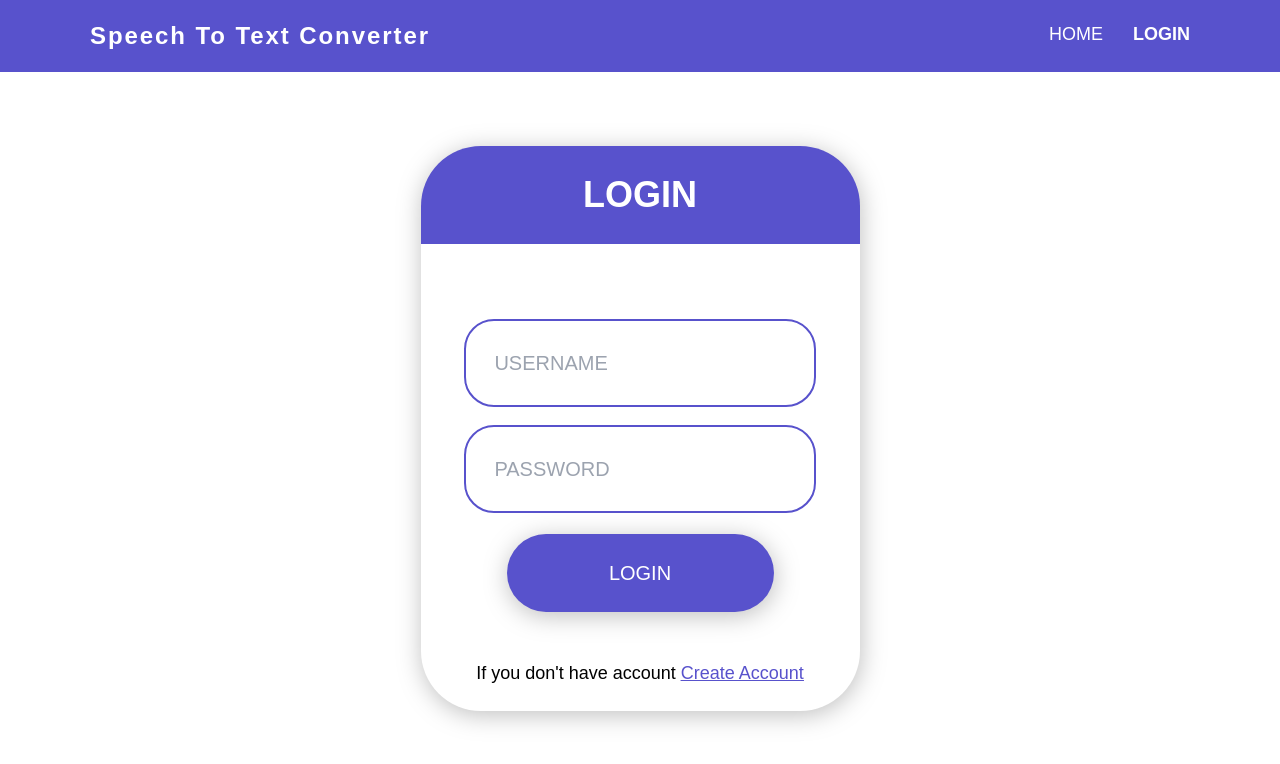
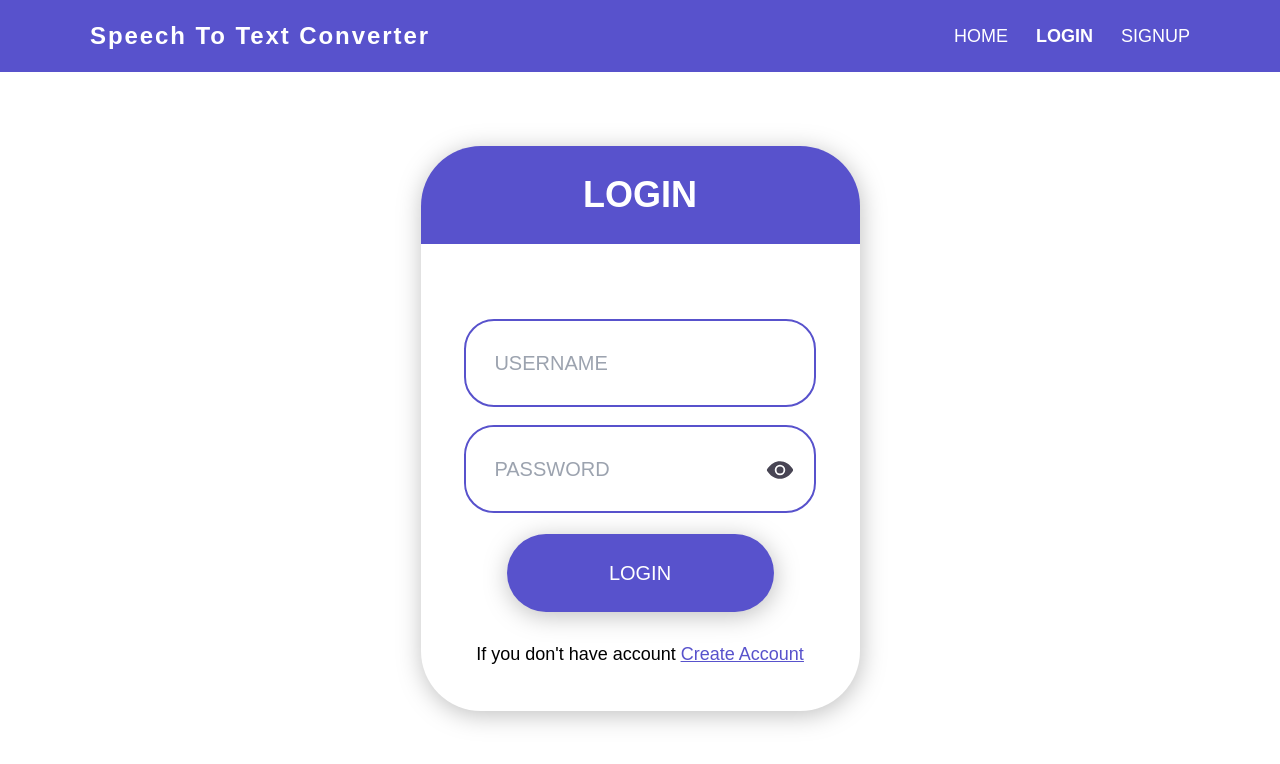
Before and after one commit to garvbahal/Speech_to_text, a React (Create React App) app in the folder frontend/: page /login in a window 1280 px wide. Shown: the top 764 px of the page. Built offline with nearby package versions, Linux system fonts and the light colour scheme.

Commit message:
final touchups

```diff
--- a/frontend/src/components/NavBar.js
+++ b/frontend/src/components/NavBar.js
@@ -17,7 +17,7 @@ const NavBar = ({ token, setToken }) => {
 
   return (
     <div className="bg-BlueSpeech ">
-      <div className="w-[90%] relative max-w-[1100px] mx-auto flex justify-between py-[20px]">
+      <div className="w-[90%] relative max-w-[1100px] mx-auto flex items-center justify-between py-[20px]">
         <div className=" font-poppins text-2xl text-white tracking-[0.12rem] font-bold cursor-pointer">
           <NavLink to="/">Speech To Text Converter</NavLink>
         </div>
@@ -30,11 +30,11 @@ const NavBar = ({ token, setToken }) => {
           {isOpen ? <X size={28} /> : <Menu size={28} />}
         </button>
 
-        <div className="hidden md:flex space-x-[30px]">
+        <div className="hidden md:flex space-x-7">
           <NavLink
             to="/"
             className={`${
-              location.pathname === "/" ? `font-semibold` : `font-normal`
+              location.pathname === "/" ? `font-semibold ` : `font-normal`
             }  font-poppins text-lg  text-white transition-all duration-200`}
           >
             HOME
@@ -52,21 +52,35 @@ const NavBar = ({ token, setToken }) => {
                 HISTORY
               </NavLink>
               <button
-                className="font-poppins text-white text-lg font-medium"
+                className="font-poppins  text-white text-lg font-medium"
                 onClick={handleLogOut}
               >
                 LOG OUT
               </button>
             </div>
           ) : (
+            <div className="flex gap-x-7">
               <NavLink
                 to="/login"
                 className={`${
-                location.pathname === "/login" ? `font-semibold` : `font-normal`
-              }  font-poppins text-lg  text-white transition-all duration-200`}
+                  location.pathname === "/login"
+                    ? `font-semibold `
+                    : `font-normal`
+                }  font-poppins text-lg text-white transition-all duration-200`}
               >
                 LOGIN
               </NavLink>
+              <NavLink
+                to="/signup"
+                className={`${
+                  location.pathname === "/signup"
+                    ? `font-semibold `
+                    : `font-normal `
+                }  font-poppins text-lg  text-white transition-all duration-200`}
+              >
+                SIGNUP
+              </NavLink>
+            </div>
           )}
         </div>
 
@@ -111,6 +125,7 @@ const NavBar = ({ token, setToken }) => {
               </button>
             </div>
           ) : (
+            <div className="flex flex-col items-center">
               <NavLink
                 to="/login"
                 className={`${
@@ -122,6 +137,18 @@ const NavBar = ({ token, setToken }) => {
               >
                 LOGIN
               </NavLink>
+              <NavLink
+                to="/signup"
+                className={`${
+                  location.pathname === "/signup"
+                    ? `font-semibold underline`
+                    : `font-normal`
+                } font-poppins text-lg text-white`}
+                onClick={() => setIsOpen(false)}
+              >
+                SIGNUP
+              </NavLink>
+            </div>
           )}
         </div>
       </div>
--- a/frontend/src/pages/HomePage.js
+++ b/frontend/src/pages/HomePage.js
@@ -1,6 +1,7 @@
-import React from "react";
+import React, { useEffect } from "react";
 import MainSection from "../components/MainSection";
 import { motion } from "framer-motion";
+import Vector_1 from "../utils/Vector_1.svg";
 
 const HomePage = ({ token }) => {
   return (
@@ -8,7 +9,7 @@ const HomePage = ({ token }) => {
       initial={{ opacity: 0, x: -10 }}
       animate={{ opacity: 1, x: 0, transition: { duration: 0.8 } }}
     >
-      <div className="w-[90%] max-w-[1100px] mx-auto flex flex-col">
+      <div className="w-[90%] max-w-[1100px] mx-auto flex flex-col relative">
         <h2 className=" mt-[62px] font-poppins text-[2.0225rem] font-normal text-BlueSpeech text-center leading-8">
           Effortlessly convert your voice into text with our speech-to-text
           converter
@@ -18,6 +19,9 @@ const HomePage = ({ token }) => {
         </p>
 
         <MainSection token={token} />
+        <div className="absolute -right-[220px] -top-[50px] -z-10">
+          <img src={Vector_1} />
+        </div>
       </div>
     </motion.div>
   );
--- a/frontend/src/pages/LoginPage.js
+++ b/frontend/src/pages/LoginPage.js
@@ -4,6 +4,7 @@ import axios from "axios";
 import toast from "react-hot-toast";
 import { motion } from "framer-motion";
 import Loader from "../components/Loader";
+import { IoEye, IoEyeOff } from "react-icons/io5";
 
 const LoginPage = ({ token, setToken }) => {
   const navigate = useNavigate();
@@ -12,6 +13,7 @@ const LoginPage = ({ token, setToken }) => {
     username: "",
     password: "",
   });
+  const [passwordVisible, setPasswordVisible] = useState(false);
 
   function handleInputChange(event) {
     const { name, value } = event.target;
@@ -60,39 +62,51 @@ const LoginPage = ({ token, setToken }) => {
       animate={{ opacity: 1, x: 0, transition: { duration: 0.8 } }}
     >
       <div className="flex w-[90%] max-w-[1100px] mx-auto justify-center items-center">
-        <div className="w-[439px] h-[565px] overflow-hidden rounded-[60px] flex flex-col drop-shadow-[1px_4px_12px_rgba(0,0,0,0.25)] mt-[74px]">
-          <div className="w-full h-[17.35%] bg-BlueSpeech text-white flex justify-center items-center font-poppins font-bold text-4xl">
+        <div className="w-[90%] max-w-[439px] h-[450px] md:h-[565px] overflow-hidden rounded-[60px] flex flex-col drop-shadow-[1px_4px_12px_rgba(0,0,0,0.25)] mt-[74px]">
+          <div className="w-full h-[17.35%] bg-BlueSpeech text-white flex justify-center items-center font-poppins font-bold text-3xl md:text-4xl">
             LOGIN
           </div>
 
           <div className="w-full h-[82.65%] flex flex-col  bg-white">
-            <div className="w-[80%] mx-auto mt-[75px] mb-[18px] text-xl">
+            <div className="w-[80%] mx-auto mt-[40px] md:mt-[75px] mb-[18px] text-xl">
               <input
                 type="text"
                 value={formData.username}
                 name="username"
                 placeholder="USERNAME"
                 onChange={handleInputChange}
-                className=" appearance-none border-2 border-BlueSpeech p-[1.75rem] rounded-[30px] w-full outline-none placeholder:text-xl "
+                className=" appearance-none border-2 border-BlueSpeech p-[1rem] md:p-[1.75rem] rounded-[20px] md:rounded-[30px] w-full outline-none placeholder:text-base  md:placeholder:text-xl "
               />
             </div>
-            <div className="w-[80%] mx-auto mb-[21px] text-xl">
+            <div className="w-[80%] mx-auto mb-[21px] border-2 rounded-[20px] md:rounded-[30px] border-BlueSpeech text-xl relative">
               <input
-                type="password"
+                type={`${passwordVisible ? "text" : "password"}`}
                 value={formData.password}
                 name="password"
                 placeholder="PASSWORD"
                 onChange={handleInputChange}
-                className=" appearance-none border-2 border-BlueSpeech p-[1.75rem] rounded-[30px] w-full outline-none placeholder:text-xl "
+                className=" appearance-none  p-[1rem] md:p-[1.75rem] rounded-[20px] md:rounded-[30px] w-[85%]  outline-none placeholder:text-base md:placeholder:text-xl "
               />
+              <button
+                onClick={() => {
+                  setPasswordVisible(!passwordVisible);
+                }}
+                className="absolute top-[16px] right-[5px] md:right-[20px] md:top-[29px] "
+              >
+                {passwordVisible ? (
+                  <IoEyeOff size={28} color="#484554" />
+                ) : (
+                  <IoEye size={28} color="#484554" />
+                )}
+              </button>
             </div>
             <button
-              className=" bg-BlueSpeech drop-shadow-[1px_4px_12px_rgba(0,0,0,0.25)] text-white w-[267px] h-[78px] rounded-full text-xl mx-auto"
+              className=" bg-BlueSpeech drop-shadow-[1px_4px_12px_rgba(0,0,0,0.25)] text-white w-[80%] max-w-[267px] h-[50px] md:h-[78px] rounded-full text-xl mx-auto"
               onClick={handleLogin}
             >
               {isLoading ? <Loader /> : <p>LOGIN</p>}
             </button>
-            <div className="mt-[47px] text-nowrap mx-auto text-md lg:text-lg">
+            <div className=" mt-[28px] text-nowrap flex flex-col md:block items-center mx-auto text-base lg:text-lg">
               If you don't have account{" "}
               <span className="text-BlueSpeech underline">
                 <NavLink to="/signup">Create Account</NavLink>
--- a/frontend/src/pages/SignUpPage.js
+++ b/frontend/src/pages/SignUpPage.js
@@ -4,6 +4,7 @@ import toast from "react-hot-toast";
 import { useNavigate } from "react-router-dom";
 import { motion } from "framer-motion";
 import Loader from "../components/Loader";
+import { IoEye, IoEyeOff } from "react-icons/io5";
 
 const SignUpPage = ({ token }) => {
   const navigate = useNavigate();
@@ -12,6 +13,7 @@ const SignUpPage = ({ token }) => {
     username: "",
     password: "",
   });
+  const [passwordVisible, setPasswordVisible] = useState(false);
 
   function handleInputChange(event) {
     const { name, value } = event.target;
@@ -57,34 +59,46 @@ const SignUpPage = ({ token }) => {
       animate={{ opacity: 1, x: 0, transition: { duration: 0.8 } }}
     >
       <div className="flex w-[90%] max-w-[1100px] mx-auto justify-center items-center">
-        <div className="w-[439px] h-[565px] overflow-hidden rounded-[60px] flex flex-col drop-shadow-[1px_4px_12px_rgba(0,0,0,0.25)] mt-[74px]">
-          <div className="w-full h-[17.35%] bg-BlueSpeech text-white flex justify-center items-center font-poppins font-bold text-4xl">
+        <div className="w-[90%] max-w-[439px] h-[450px] md:h-[565px] overflow-hidden rounded-[60px] flex flex-col drop-shadow-[1px_4px_12px_rgba(0,0,0,0.25)] mt-[74px]">
+          <div className="w-full h-[17.35%] bg-BlueSpeech text-white flex justify-center items-center font-poppins font-bold text-3xl md:text-4xl">
             SIGNUP
           </div>
 
           <div className="w-full h-[82.65%] flex flex-col  bg-white">
-            <div className="w-[80%] mx-auto mt-[75px] mb-[18px] text-xl">
+            <div className="w-[80%] mx-auto mt-[60px] md:mt-[75px] mb-[18px] text-xl">
               <input
                 type="text"
                 name="username"
                 value={formData.username}
                 onChange={handleInputChange}
                 placeholder="USERNAME"
-                className=" appearance-none border-2 border-BlueSpeech p-[1.75rem] rounded-[30px] w-full outline-none placeholder:text-xl "
+                className=" appearance-none border-2 border-BlueSpeech p-[1rem] md:p-[1.75rem] rounded-[20px] md:rounded-[30px] w-full outline-none placeholder:text-base  md:placeholder:text-xl "
               />
             </div>
-            <div className="w-[80%] mx-auto mb-[21px] text-xl">
+            <div className="w-[80%] mx-auto mb-[21px] border-2 rounded-[20px] md:rounded-[30px] border-BlueSpeech text-xl relative">
               <input
-                type="password"
+                type={`${passwordVisible ? "text" : "password"}`}
+                value={formData.password}
                 name="password"
-                value={formData.password}
+                placeholder="PASSWORD"
                 onChange={handleInputChange}
-                placeholder="PASSWORD"
-                className=" appearance-none border-2 border-BlueSpeech p-[1.75rem] rounded-[30px] w-full outline-none placeholder:text-xl "
+                className="appearance-none  p-[1rem] md:p-[1.75rem] rounded-[20px] md:rounded-[30px] w-[85%]  outline-none placeholder:text-base md:placeholder:text-xl "
               />
+              <button
+                onClick={() => {
+                  setPasswordVisible(!passwordVisible);
+                }}
+                className="absolute top-[16px] right-[5px] md:right-[20px] md:top-[29px] "
+              >
+                {passwordVisible ? (
+                  <IoEyeOff size={28} color="#484554" />
+                ) : (
+                  <IoEye size={28} color="#484554" />
+                )}
+              </button>
             </div>
             <button
-              className=" bg-BlueSpeech drop-shadow-[1px_4px_12px_rgba(0,0,0,0.25)] text-white w-[267px] h-[78px] rounded-full text-xl mx-auto"
+              className=" bg-BlueSpeech drop-shadow-[1px_4px_12px_rgba(0,0,0,0.25)] text-white w-[80%] max-w-[267px] h-[50px] md:h-[78px] rounded-full text-xl mx-auto"
               onClick={handleSignUp}
             >
               {isLoading ? <Loader /> : <p>SIGN UP</p>}
```
Also changed, not shown: frontend/src/utils/Vector_1.svg (added). Lines whose indentation alone changed are shown as unchanged.
